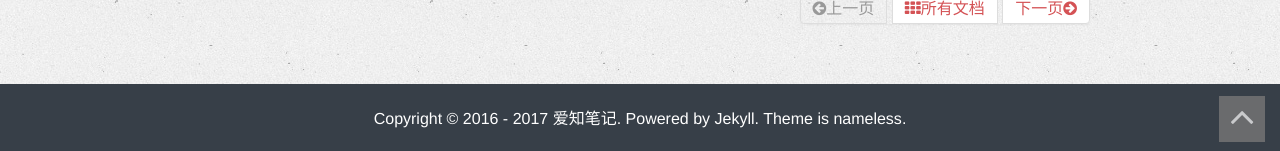
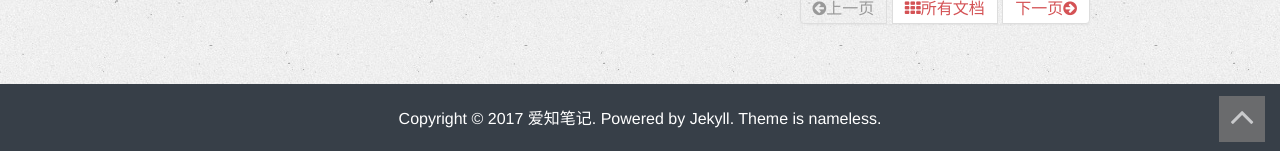
Before and after one commit to zhizheng/zhizheng.github.io, a Jekyll site: the page built from index.html, in a window 1280 px wide and 900 px high, scrolled down 6788 px. Shown: the part 746-897 px from the top of the window. Built offline with Jekyll 4.4.1, drawn with Linux system fonts in a browser that asks for light colours; the list of posts is cut into pages by our own code.

Commit message:
Update copyright

```diff
--- a/_includes/themes/twitter/default.html
+++ b/_includes/themes/twitter/default.html
@@ -67,7 +67,7 @@
 	<div class="footer">
 		<div class="container">
 			<div class="row">
-				<p class="copyright text-center">Copyright &copy; 2016 - {{ 'now' | date: "%Y" }} <a href="{{ HOME_PATH }}">{{ site.author.name }}</a>. Powered by <a href="https://jekyllrb.com/" target="_blank" rel="nofollow noopener noreferrer">Jekyll</a>. Theme is <a href="http://enml.github.io/site/" target="_blank" rel="noopener noreferrer">nameless</a>.
+				<p class="copyright text-center">Copyright &copy; {{ 'now' | date: "%Y" }} <a href="{{ HOME_PATH }}">{{ site.author.name }}</a>. Powered by <a href="https://jekyllrb.com/" target="_blank" rel="nofollow noopener noreferrer">Jekyll</a>. Theme is <a href="http://enml.github.io/site/" target="_blank" rel="noopener noreferrer">nameless</a>.
 				</p>
 			</div>
 		</div>
```
